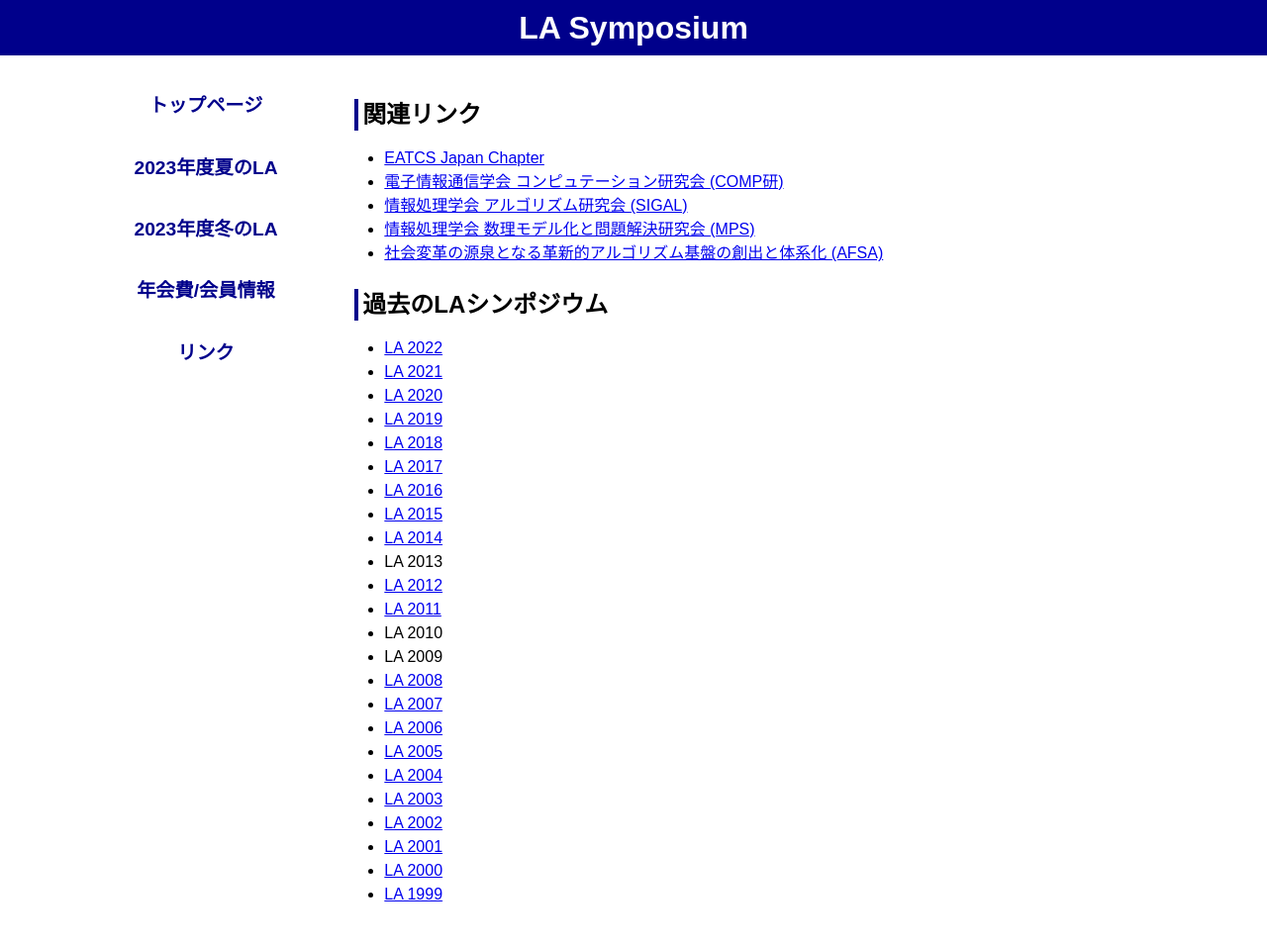
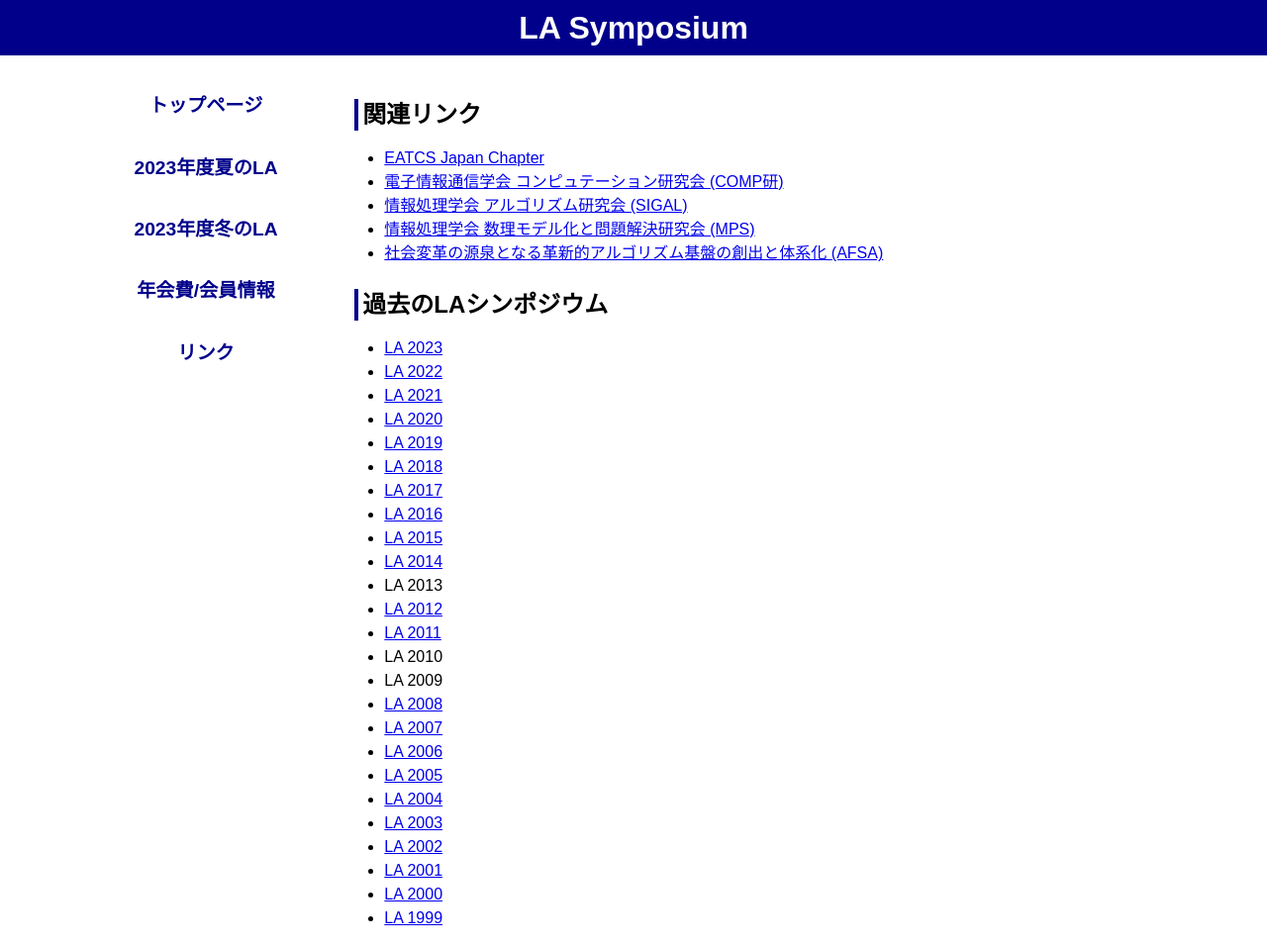
Before and after one commit to ytamura12/la-symposium_test.github.io, a Jekyll site: the page built from links.md, in a window 1280 px wide. Shown: the whole page at 99% size. Built offline with Jekyll 4.4.1, drawn with Linux system fonts in a browser that asks for light colours; before the commit the page ends 932 px from its top, so only the background shows below that.

Commit message:
Update links.md

```diff
--- a/links.md
+++ b/links.md
@@ -13,6 +13,7 @@ title: LA Symposium, リンク
 
 過去のLAシンポジウム
 --------
+* [LA 2023](./2023/index.html){:target="_blank"}
 * [LA 2022](https://la-symposium2022.github.io/index.html){:target="_blank"}
 * [LA 2021](http://tcs.inf.kyushu-u.ac.jp/LA2021/index.php){:target="_blank"}
 * [LA 2020](http://www-ppl.ist.osaka-u.ac.jp/la2020/){:target="_blank"}
```
